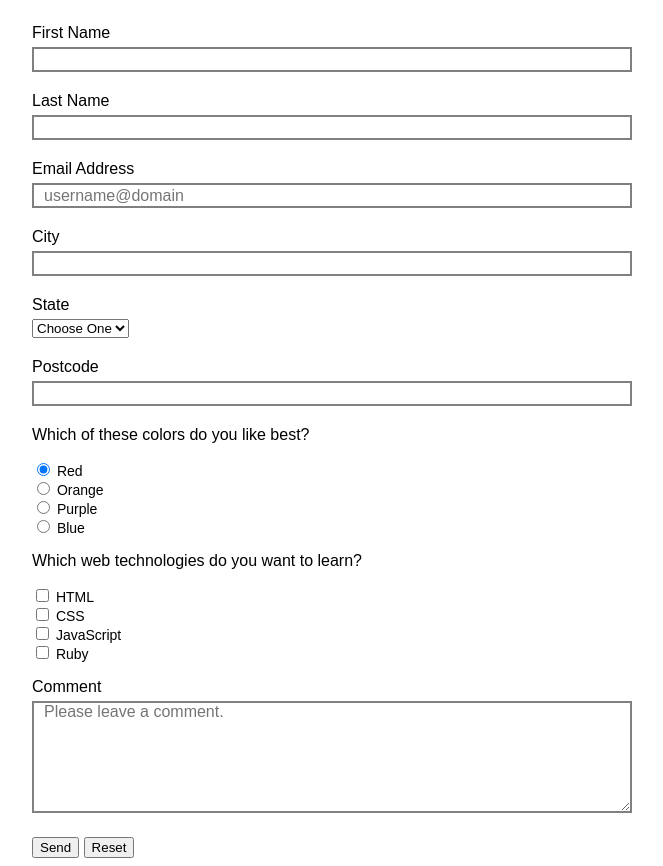
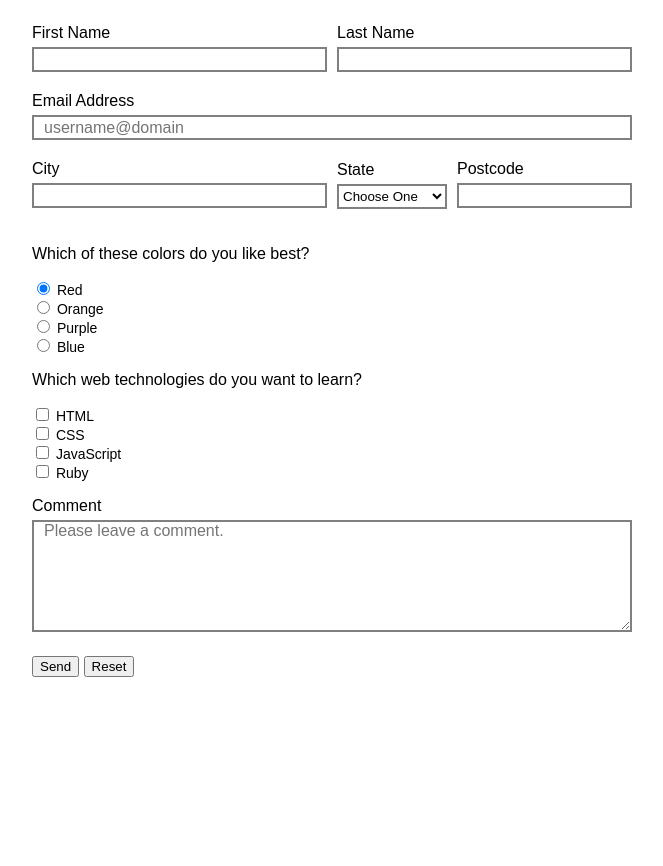
Before and after one commit to WendyTP/LS202, a plain HTML site: page L5_forms/contact_form.html in a window 1280 px wide. Shown: the whole page, without its empty margins (308-971 px from the left). After the commit the page ends 800 px from the top, so only its background shows below. Drawn offline with Linux system fonts and the light colour scheme.

Commit message:
adjust contact form html and css

```diff
--- a/L5_forms/contact_form.html
+++ b/L5_forms/contact_form.html
@@ -9,21 +9,25 @@
   <body>
     <form action="#" method="post">
       <fieldset>
-        <dl>
+        <dl class="partial one-half left">
           <dt>
             <label for="first_name">First Name</label>
           </dt>
           <dd>
             <input type="text" id="first_name" name="first_name" required/>
           </dd>
+        </dl><!--
 
+        --><dl class="partial one-half right">
           <dt>
             <label for="last_name">Last Name</label>
           </dt>
           <dd>
             <input type="text" id="last_name" name="last_name" required/>
           </dd>
+        </dl>
 
+        <dl>
           <dt>
             <label for="email">Email Address</label>
           </dt>
@@ -32,14 +36,18 @@
                    placeholder="username@domain" required
                    autocapitalize="off" autocomplete="off" autocorrect="off" />
           </dd>
+        </dl>
 
+        <dl class="partial one-half left">
           <dt>
             <label for="city">City</label>
           </dt>
           <dd>
             <input type="text" id="city" name="city" required/>
           </dd>
+        </dl><!--
 
+        --><dl class="partial two-tenths middle">
           <dt>
             <label for="state">State</label>
           </dt>
@@ -52,7 +60,9 @@
               <option>NY</option>
             </select>
           </dd>
+        </dl><!--
 
+        --><dl class="partial one-third right">
           <dt>
             <label for="postcode">Postcode</label>
           </dt>
--- a/L5_forms/main.css
+++ b/L5_forms/main.css
@@ -38,3 +38,46 @@ textarea {
   height: auto;
   resize: vertical;
 }
+
+.partial {
+  display: inline-block;
+  box-sizing: border-box;
+}
+.one-half {
+  width: 50%;
+}
+
+.left {
+  padding-right: 5px;
+}
+
+.right {
+  padding-left: 5px;
+}
+.middle {
+  padding: 0 5px;
+}
+
+.two-tenths {
+  width: 20%;
+}
+
+.one-third {
+  width: 30%;
+}
+
+select {
+  width: 100%;
+  border: 2px solid gray;
+  height: 25px;
+  background-color: white;
+}
+
+dl {
+  margin-bottom: 0;
+}
+
+dl + dl {
+  margin-top: 0;
+  margin-bottom: 0;
+}
```
